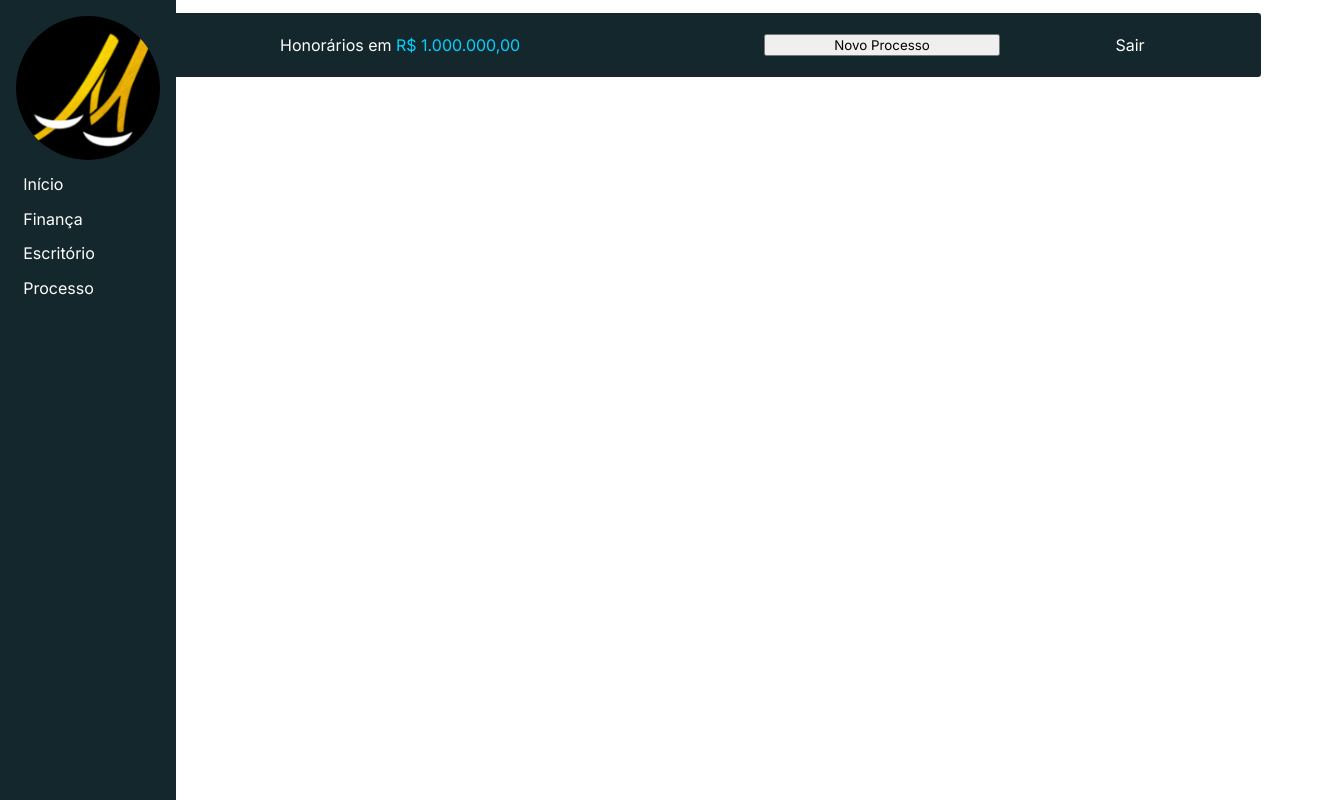
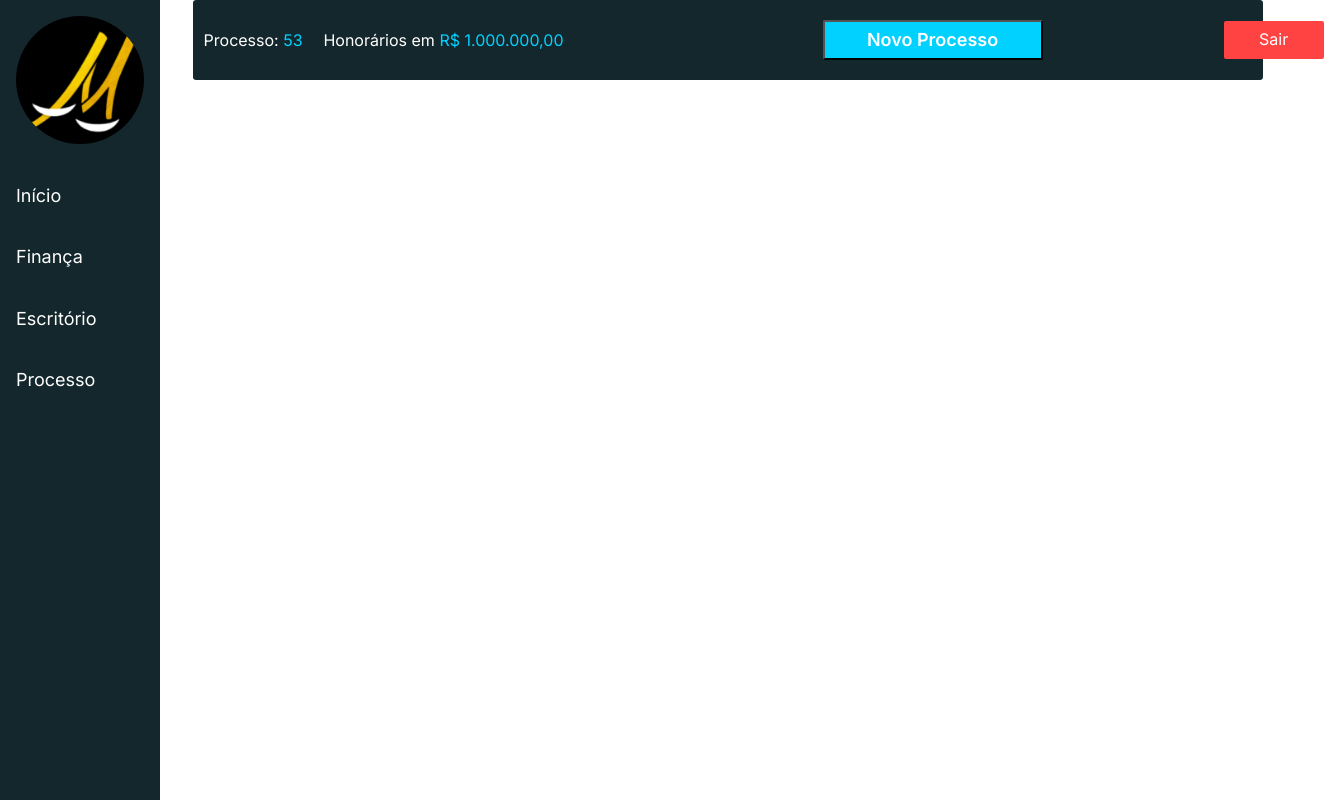
Before and after one commit to Macwdo/Macedo-Azevedo-Front, a React (Create React App) app: page / in a window 1280 px wide. Shown: the whole page, 1324 px wide, since content can reach past the window. Built offline with nearby package versions, Linux system fonts and the light colour scheme.

Commit message:
andando com o css no navbar

```diff
--- a/src/components/footer.jsx
+++ b/src/components/footer.jsx
@@ -3,7 +3,7 @@ import React from "react";
 const Footer = () => {
     return (
         <div className="footer">
-            Footer
+
         </div>
     );
 };
--- a/src/components/navbar.jsx
+++ b/src/components/navbar.jsx
@@ -12,11 +12,11 @@ const Navbar = () => {
         <>
             <BarraLateral/>
             <div className="navbar">
-            <div className="container">
-                <p className="textoCabecalho">Processo: <span className="textoAzul">53</span></p>
-                <p className="textoCabecalho">Honorários em <span className="textoAzul">R$ 1.000.000,00</span></p>
+            <div className="containerHome">
+                <p className="textoCabecalhoProcesso">Processo: <span className="textoAzul">53</span></p>
+                <p className="textoCabecalhoHonorario">Honorários em <span className="textoAzul">R$ 1.000.000,00</span></p>
 
-                <button onClick={() => setNovoProcesso(true)} className="botao">Novo Processo</button>
+                <button onClick={() => setNovoProcesso(true)} className="newProcess">Novo Processo</button>
                 {novoProcesso ?
                 <Modal onClose={() => setNovoProcesso(false)}>
                     <NovoProcesso />
@@ -24,7 +24,7 @@ const Navbar = () => {
                     : null}
 
                 <div className="sair">
-                    <Link className="link">Sair</Link>
+                    <Link className="linkSair">Sair</Link>
                 </div>
             </div>
         </div>
--- a/src/pages/home.jsx
+++ b/src/pages/home.jsx
@@ -3,7 +3,6 @@ import React from "react";
 const Home = () => {
     return (
         <div className="home">
-            Home
         </div>
     );
 };
--- a/src/pages/login.jsx
+++ b/src/pages/login.jsx
@@ -4,7 +4,7 @@ import imageLogin from "../img/imageLogin.png"
 const Login = () => {
     return (
         <body>
-        <div className="container">
+        <div className="containerLogin">
             <div className='login'>
             <img className="imageLogin" src={imageLogin} alt="logo"/>
                 <div className="form">
--- a/src/style.scss
+++ b/src/style.scss
@@ -24,13 +24,18 @@ $modal-grey: #D9D9D9;
     justify-content: center;
 
     .link{
+        text-align: center;
         text-decoration: none;
         color: #fff;
     }
 
+    .link:hover{
+           background-color: #1e393f;
+    }
+
     .container{
         width: 100%;
-        // margin-left: $width-sidebar; Error do Login
+        margin-left: $width-sidebar;
 
     }
 
@@ -39,7 +44,7 @@ $modal-grey: #D9D9D9;
         display: flex;
         flex-direction: column;
         height: 100%;
-        width: 18vh;
+        width: 16vh;
         z-index: 1;
         position: fixed;
         padding: 2vh 2vh;
@@ -60,42 +65,86 @@ $modal-grey: #D9D9D9;
             display: flex;
             justify-content: start;
             align-items: center;
-            width: 100%;
-            padding: 0 0 10% 10%;
+            width: 110%;
+            padding: 10% 0 10% 10%;
+            margin-top: 15px;
+            font-family: 'Inter';
+            font-style: normal;
+            font-weight: 400;
+            font-size: 18px;
+            margin-left: -0px;
         }
+
     }
 
     .navbar{
         height: 8vh;
 
-        .container{
+        .containerHome{
             width: calc(100% - 5%);
             border-radius: 0.2rem;
             margin: 1% 1.5%;
             padding: 0 1%;
-            height: 8vh;
+            height: 10vh;
             background-color: $standard--blue;
             display: grid;
             grid-template-columns: 1fr 2fr 1fr 1fr;
             grid-gap: 1%;
             align-items: center;
+            margin-top: 0;
 
             .textoAzul{
                 color: #00D1FF;
                 text-transform: uppercase;
             }
 
-            .textoCabecalho{
-                color: #fff;
+            .textoCabecalhoProcesso, .textoCabecalhoHonorario{
+                color: rgb(255, 255, 255);
             }
 
-            .botao{
-
+            .textoCabecalhoHonorario{
+                margin-left: -90px;
             }
 
             .sair{
                 display: flex;
+                flex-direction: column;
                 justify-content: center;
+                text-align: center;
+                position: absolute;
+                margin-left: 1020px;
+            }
+
+            .linkSair{
+                width: 100px;
+                height: 30px;
+                background: #FF4343;
+                border-radius: 2px;
+                text-decoration: none;
+                color: white;
+                padding-top: 8px;
+            }
+
+            .linkSair:hover{
+                background: #d62020;
+            }
+
+            .newProcess{
+                background-color: #00D1FF;
+                font-family: 'Inter';
+                font-style: normal;
+                color: white;
+                font-weight: 600;
+                font-size: 18px;
+                line-height: 24px;
+                width: 220px;
+                height: 40px;
+                border-radius: 2px;
+            }
+
+            .newProcess:hover{
+                cursor: pointer;
+                background-color: #0eb3d8;
             }
         }
     }
```
